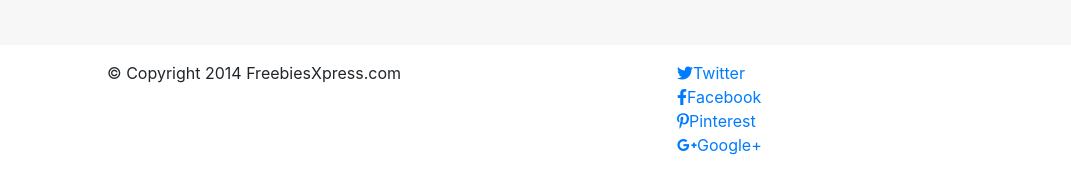
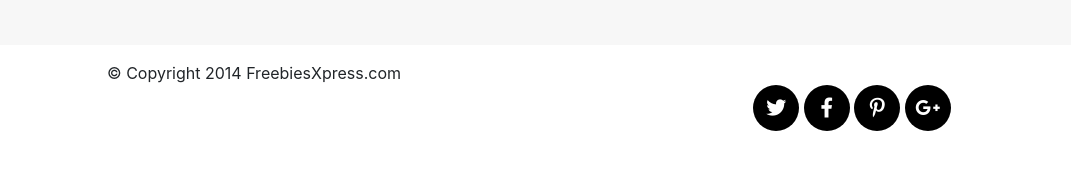
Before and after one commit to superdzoni/landing-page, a website: page index.html in a window 1280 px wide. Shown: the part 2295-2484 px from the top of the page, without its empty margins (73-1144 px from the left). Drawn offline with nearby package versions, Linux system fonts and the light colour scheme; files that its build step writes are made by us from their sources.

Commit message:
Add social links styles

```diff
--- a/sass/style.scss
+++ b/sass/style.scss
@@ -106,3 +106,26 @@ h2 {
   height: 288px;
   object-fit: cover;
 }
+
+/* Footer */
+
+.social-icon i {
+    font-size: 20px;
+    background: $color-four;
+    width: 46px;
+    height: 46px;
+    line-height: 46px;
+    color: $color-two;
+    border-radius: 50%;
+    text-align: center;
+    }
+
+.social-icon ul {
+    text-align: center;
+    margin: 24px 0 24px 0;
+}
+
+.social-icon li {
+    display: inline-block;
+    font-size: 0;
+}
```
